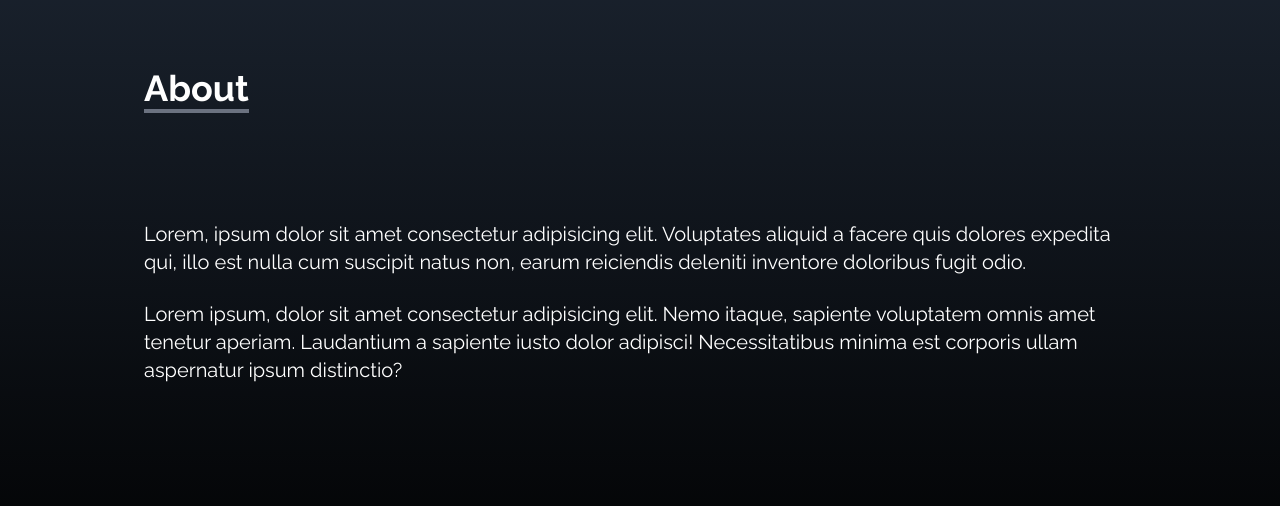
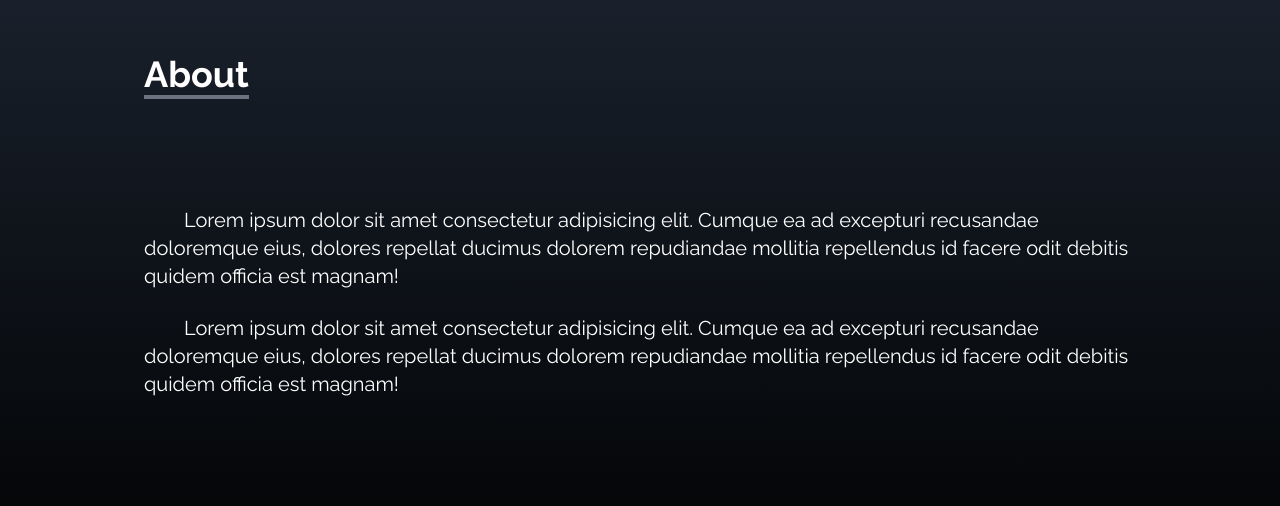
Before and after one commit to Rali-28/web-portfolio, a React (Vite) app: page / in a window 1280 px wide. Shown: the part 1054-1560 px from the top of the page. Built offline with nearby package versions, Linux system fonts and the light colour scheme.

Commit message:
About Section Texts About
Added a constant array, about, for cleaner rendering on the About section.

```diff
--- a/src/components/About.jsx
+++ b/src/components/About.jsx
@@ -1,4 +1,6 @@
 import React from 'react'
+// * Imports texts for the Baout section
+import { about } from '../constants'
 
 const About = () => {
   return (
@@ -19,16 +21,22 @@ const About = () => {
 
         {/*
           // TODO: Put a professional "About Me" statements in here.
+          // * Renders the Texts for showing About me
+          // * Adds a mt-20 on the first paragraph
+          // * Paragraphs are indented
         */}
-        <p className='mt-20 text-xl'>
-          Lorem, ipsum dolor sit amet consectetur adipisicing elit. Voluptates aliquid a facere quis dolores expedita qui, illo est nulla cum suscipit natus non, earum reiciendis deleniti inventore doloribus fugit odio.
-        </p>
+        {about.map(({id, text, br}) => (
+        <div
+          key={id}
+        >
+          <p className={`${id === 1 ? 'mt-20' : ''} text-xl indent-10`}>
+            {text}
+          </p>
 
-        <br />
+          {br}
 
-        <p className='text-xl'>
-          Lorem ipsum, dolor sit amet consectetur adipisicing elit. Nemo itaque, sapiente voluptatem omnis amet tenetur aperiam. Laudantium a sapiente iusto dolor adipisci! Necessitatibus minima est corporis ullam aspernatur ipsum distinctio?
-        </p>
+        </div>
+        ))}
 
       </div>
 
--- a/src/constants/index.jsx
+++ b/src/constants/index.jsx
@@ -84,3 +84,18 @@ export const socialLinks = [
         // download: true // TODO: Fix download for resume
     },
 ]
+
+// * About Section Texts
+export const about = [
+    {
+        id: 1,
+        text: 'Lorem ipsum dolor sit amet consectetur adipisicing elit. Cumque ea ad excepturi recusandae doloremque eius, dolores repellat ducimus dolorem repudiandae mollitia repellendus id facere odit debitis quidem officia est magnam!',
+        br: (
+            <br />
+        )
+    },
+    {
+        id: 2,
+        text: 'Lorem ipsum dolor sit amet consectetur adipisicing elit. Cumque ea ad excepturi recusandae doloremque eius, dolores repellat ducimus dolorem repudiandae mollitia repellendus id facere odit debitis quidem officia est magnam!'
+    },
+]
```
